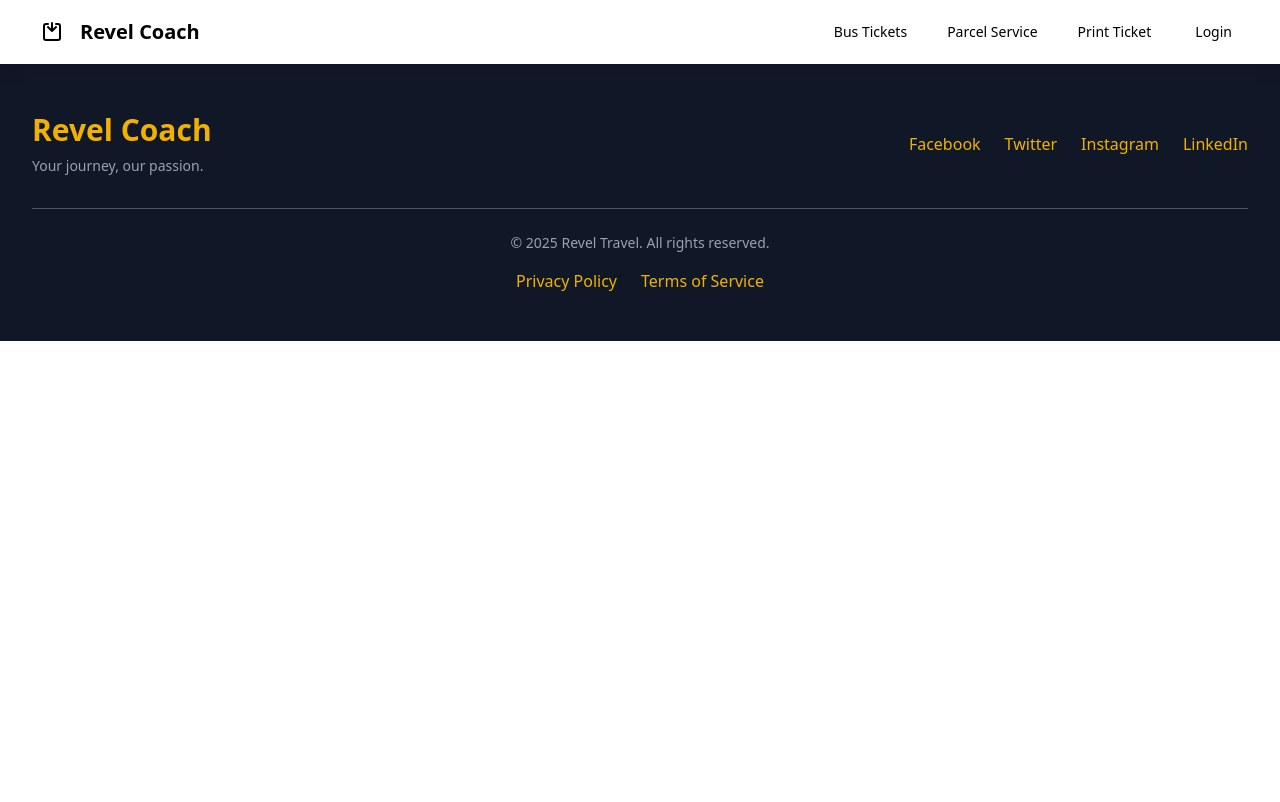
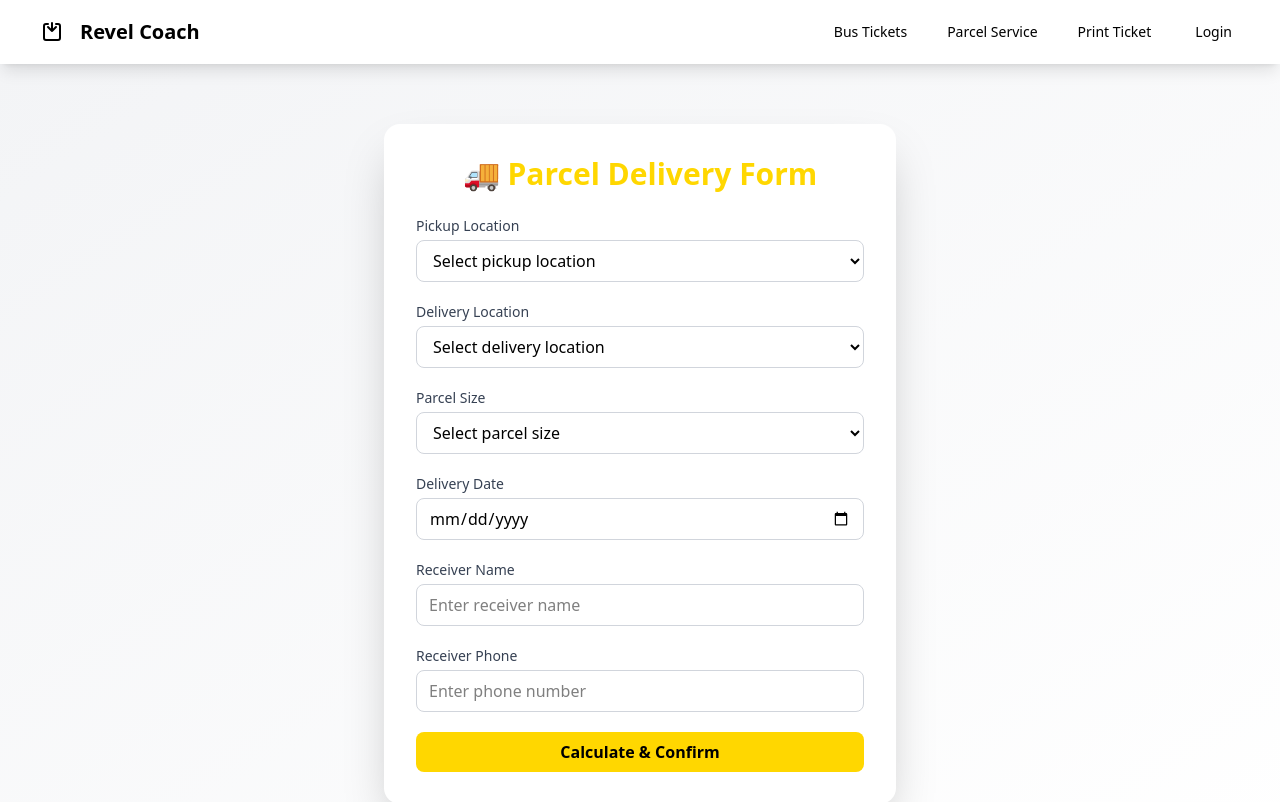
Before and after one commit to kututa/Revel, a React (Vite) app: page /parcel-service in a window 1280 px wide. Shown: the top 802 px of the page. Built offline with nearby package versions, Linux system fonts and the light colour scheme.

Commit message:
parcelservice

```diff
--- a/src/App.jsx
+++ b/src/App.jsx
@@ -4,7 +4,8 @@ import './App.css';
 import Navbar from './assets/components/Navbar';
 import Home from './assets/components/Home';
 import Footer from './assets/components/Footer';
-import BusBookingForm from './assets/components/BusBookingForm.'; // Import BusBookingForm
+import BusBookingForm from './assets/components/BusBookingForm';
+import ParcelDeliveryForm from './assets/components/ParcelDeliveryForm'; // ✅ Add this line
 
 function App() {
   return (
@@ -12,7 +13,8 @@ function App() {
       <Navbar />
       <Routes>
         <Route path="/" element={<Home />} />
-        <Route path="/bus-booking" element={<BusBookingForm />} /> {/* Add the route for BusBookingForm */}
+        <Route path="/bus-booking" element={<BusBookingForm />} />
+        <Route path="/parcel-service" element={<ParcelDeliveryForm />} /> {/* ✅ Add this route */}
       </Routes>
       <footer>
         <Footer />
--- a/src/assets/components/Navbar.jsx
+++ b/src/assets/components/Navbar.jsx
@@ -72,7 +72,7 @@ const Navbar = () => {
             Parcel Service
           </Link>
           <Link
-            to="/tracking"
+            to="/print-ticket"
             className="block px-3 py-2 rounded-md text-base font-medium text-dark hover:bg-primary hover:text-dark"
             onClick={() => setIsMenuOpen(false)}
           >
--- /dev/null
+++ b/src/assets/components/ParcelDeliveryForm.jsx
@@ -0,0 +1,214 @@
+import React, { useState } from 'react';
+
+const ParcelDeliveryForm = () => {
+  const [formData, setFormData] = useState({
+    pickupLocation: '',
+    deliveryLocation: '',
+    parcelSize: '',
+    deliveryDate: '',
+    receiverName: '',
+    receiverPhone: '',
+  });
+
+  const [estimatedCost, setEstimatedCost] = useState(null);
+  const [isSubmitted, setIsSubmitted] = useState(false);
+  const [showPayment, setShowPayment] = useState(false);
+  const [paymentMethod, setPaymentMethod] = useState('');
+  const [paymentConfirmed, setPaymentConfirmed] = useState(false);
+
+  const locations = ['Nairobi', 'Mombasa', 'Kisumu', 'Eldoret', 'Nakuru'];
+  const sizes = ['Small (up to 1 kg)', 'Medium (1-3 kg)', 'Large (3-5 kg)'];
+
+  const handleChange = (e) => {
+    setFormData({ ...formData, [e.target.name]: e.target.value });
+  };
+
+  const calculateCost = () => {
+    const sizeFactors = { 'Small (up to 1 kg)': 200, 'Medium (1-3 kg)': 350, 'Large (3-5 kg)': 500 };
+    const distanceFactor = Math.abs(
+      locations.indexOf(formData.pickupLocation) -
+      locations.indexOf(formData.deliveryLocation)
+    ) || 1;
+
+    const baseCost = sizeFactors[formData.parcelSize] || 200;
+    const totalCost = baseCost * distanceFactor;
+    setEstimatedCost(totalCost);
+  };
+
+  const handleSubmit = (e) => {
+    e.preventDefault();
+    if (Object.values(formData).every(val => val)) {
+      calculateCost();
+      setIsSubmitted(true);
+    } else {
+      alert('Please fill in all fields');
+    }
+  };
+
+  const handlePayment = () => {
+    if (paymentMethod) {
+      setTimeout(() => {
+        setPaymentConfirmed(true);
+      }, 1500); // simulate delay
+    } else {
+      alert('Please select a payment method');
+    }
+  };
+
+  const resetForm = () => {
+    setFormData({
+      pickupLocation: '',
+      deliveryLocation: '',
+      parcelSize: '',
+      deliveryDate: '',
+      receiverName: '',
+      receiverPhone: '',
+    });
+    setEstimatedCost(null);
+    setIsSubmitted(false);
+    setShowPayment(false);
+    setPaymentMethod('');
+    setPaymentConfirmed(false);
+  };
+
+  return (
+    <div className="min-h-screen bg-gradient-to-br from-gray-100 to-white p-4 sm:p-8 flex items-center justify-center">
+      <div className="w-full max-w-lg bg-white rounded-2xl shadow-2xl p-8">
+        <h2 className="text-3xl font-bold text-center text-[#ffd700] mb-6">
+          🚚 Parcel Delivery Form
+        </h2>
+
+        {!isSubmitted ? (
+          <form onSubmit={handleSubmit} className="space-y-5">
+            {[{ name: 'pickupLocation', label: 'Pickup Location', options: locations },
+              { name: 'deliveryLocation', label: 'Delivery Location', options: locations },
+              { name: 'parcelSize', label: 'Parcel Size', options: sizes }
+            ].map(({ name, label, options }) => (
+              <div key={name}>
+                <label className="block text-sm font-medium text-gray-700 mb-1">{label}</label>
+                <select
+                  name={name}
+                  value={formData[name]}
+                  onChange={handleChange}
+                  className="w-full px-3 py-2 border border-gray-300 rounded-lg focus:outline-none focus:ring-2 focus:ring-[#ffd700]"
+                >
+                  <option value="">Select {label.toLowerCase()}</option>
+                  {options.map(opt => <option key={opt} value={opt}>{opt}</option>)}
+                </select>
+              </div>
+            ))}
+
+            <div>
+              <label className="block text-sm font-medium text-gray-700 mb-1">Delivery Date</label>
+              <input
+                type="date"
+                name="deliveryDate"
+                value={formData.deliveryDate}
+                onChange={handleChange}
+                className="w-full px-3 py-2 border border-gray-300 rounded-lg focus:outline-none focus:ring-2 focus:ring-[#ffd700]"
+              />
+            </div>
+
+            <div>
+              <label className="block text-sm font-medium text-gray-700 mb-1">Receiver Name</label>
+              <input
+                type="text"
+                name="receiverName"
+                value={formData.receiverName}
+                onChange={handleChange}
+                placeholder="Enter receiver name"
+                className="w-full px-3 py-2 border border-gray-300 rounded-lg focus:outline-none focus:ring-2 focus:ring-[#ffd700]"
+              />
+            </div>
+
+            <div>
+              <label className="block text-sm font-medium text-gray-700 mb-1">Receiver Phone</label>
+              <input
+                type="tel"
+                name="receiverPhone"
+                value={formData.receiverPhone}
+                onChange={handleChange}
+                placeholder="Enter phone number"
+                className="w-full px-3 py-2 border border-gray-300 rounded-lg focus:outline-none focus:ring-2 focus:ring-[#ffd700]"
+              />
+            </div>
+
+            <button
+              type="submit"
+              className="w-full bg-[#ffd700] text-black py-2 rounded-lg font-semibold hover:bg-[#ffeb3b] transition-all duration-200"
+            >
+              Calculate & Confirm
+            </button>
+          </form>
+        ) : !showPayment ? (
+          <div className="text-center space-y-4">
+            <h3 className="text-xl font-semibold text-green-600">✅ Delivery Details Confirmed</h3>
+            <p>From: {formData.pickupLocation} → To: {formData.deliveryLocation}</p>
+            <p>Receiver: {formData.receiverName}</p>
+            <p className="text-lg font-medium">Estimated Cost: KSh {estimatedCost.toFixed(2)}</p>
+
+            <button
+              onClick={() => setShowPayment(true)}
+              className="w-full bg-[#ffd700] text-black py-2 rounded-lg font-semibold hover:bg-[#ffeb3b]"
+            >
+              Proceed to Payment
+            </button>
+
+            <button
+              onClick={resetForm}
+              className="w-full mt-2 bg-gray-200 text-dark py-2 rounded-md"
+            >
+              Cancel
+            </button>
+          </div>
+        ) : !paymentConfirmed ? (
+          <div className="space-y-4">
+            <h3 className="text-xl font-semibold text-center text-[#ffd700]">💳 Choose Payment Method</h3>
+
+            <select
+              value={paymentMethod}
+              onChange={(e) => setPaymentMethod(e.target.value)}
+              className="w-full p-2 border border-gray-300 rounded-md"
+            >
+              <option value="">Select Payment Method</option>
+              <option value="mpesa">M-Pesa</option>
+              <option value="card">Card</option>
+            </select>
+
+            {paymentMethod && (
+              <div>
+                <label className="block text-sm text-gray-700 mb-1">
+                  {paymentMethod === 'mpesa' ? 'Enter M-Pesa Number' : 'Enter Card Number'}
+                </label>
+                <input
+                  type="text"
+                  placeholder={paymentMethod === 'mpesa' ? '07XXXXXXXX' : '1234 5678 9012 3456'}
+                  className="w-full p-2 border border-gray-300 rounded-md"
+                />
+                <button
+                  onClick={handlePayment}
+                  className="mt-4 w-full bg-[#ffd700] text-black py-2 rounded-lg font-semibold hover:bg-[#ffeb3b]"
+                >
+                  Pay Now
+                </button>
+              </div>
+            )}
+          </div>
+        ) : (
+          <div className="text-center space-y-3">
+            <h3 className="text-2xl text-green-600 font-bold">🎉 Payment Successful!</h3>
+            <p className="text-gray-700">Thank you. Your parcel is being processed.</p>
+            <button
+              onClick={resetForm}
+              className="w-full bg-[#ffd700] text-black py-2 rounded-lg font-semibold hover:bg-[#ffeb3b] mt-4"
+            >
+              New Delivery
+            </button>
+          </div>
+        )}
+      </div>
+    </div>
+  );
+};
+
+export default ParcelDeliveryForm;
```
Also changed, not shown: src/assets/components/BusBookingForm.jsx (renamed from src/assets/components/BusBookingForm..jsx).
